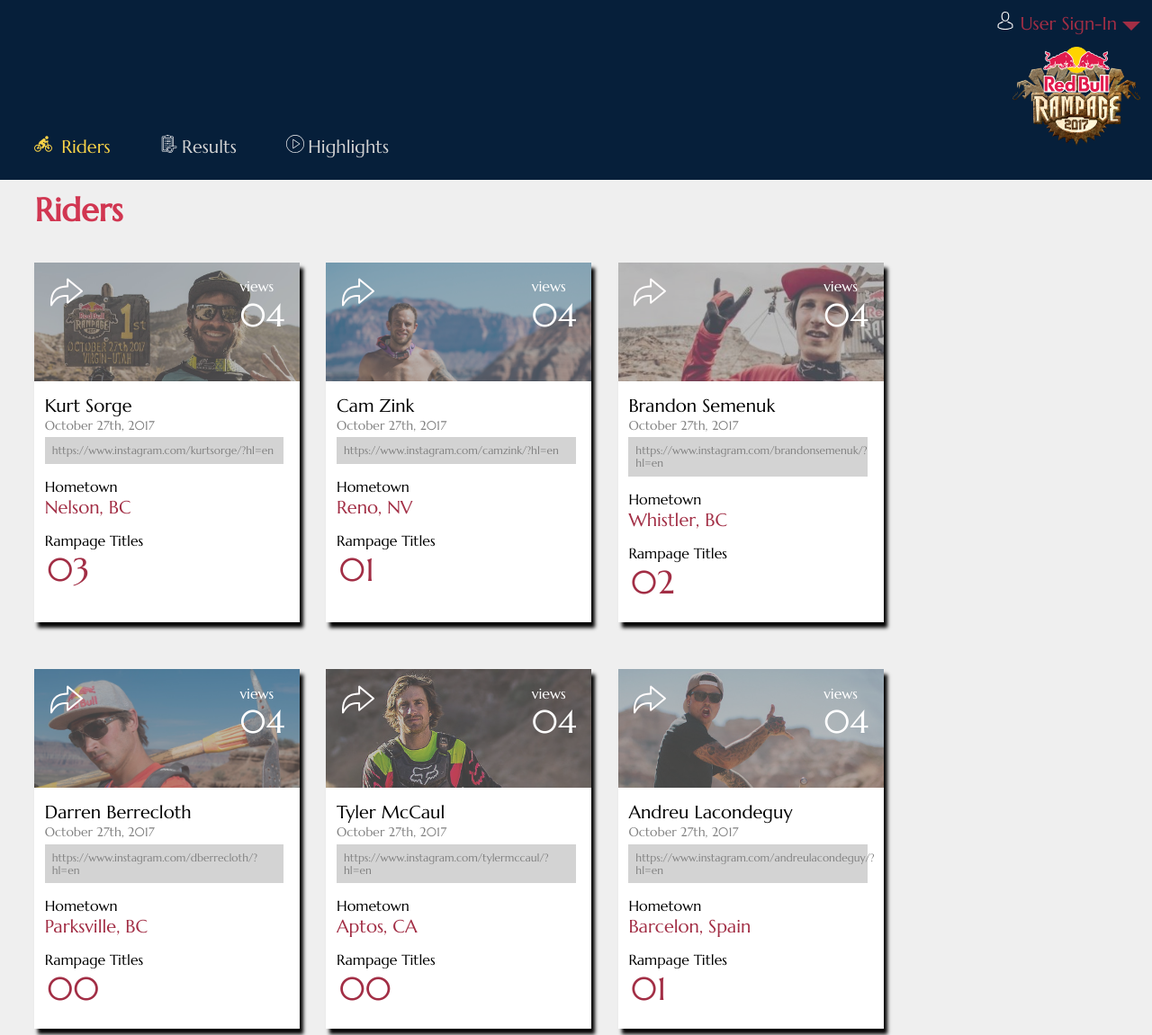
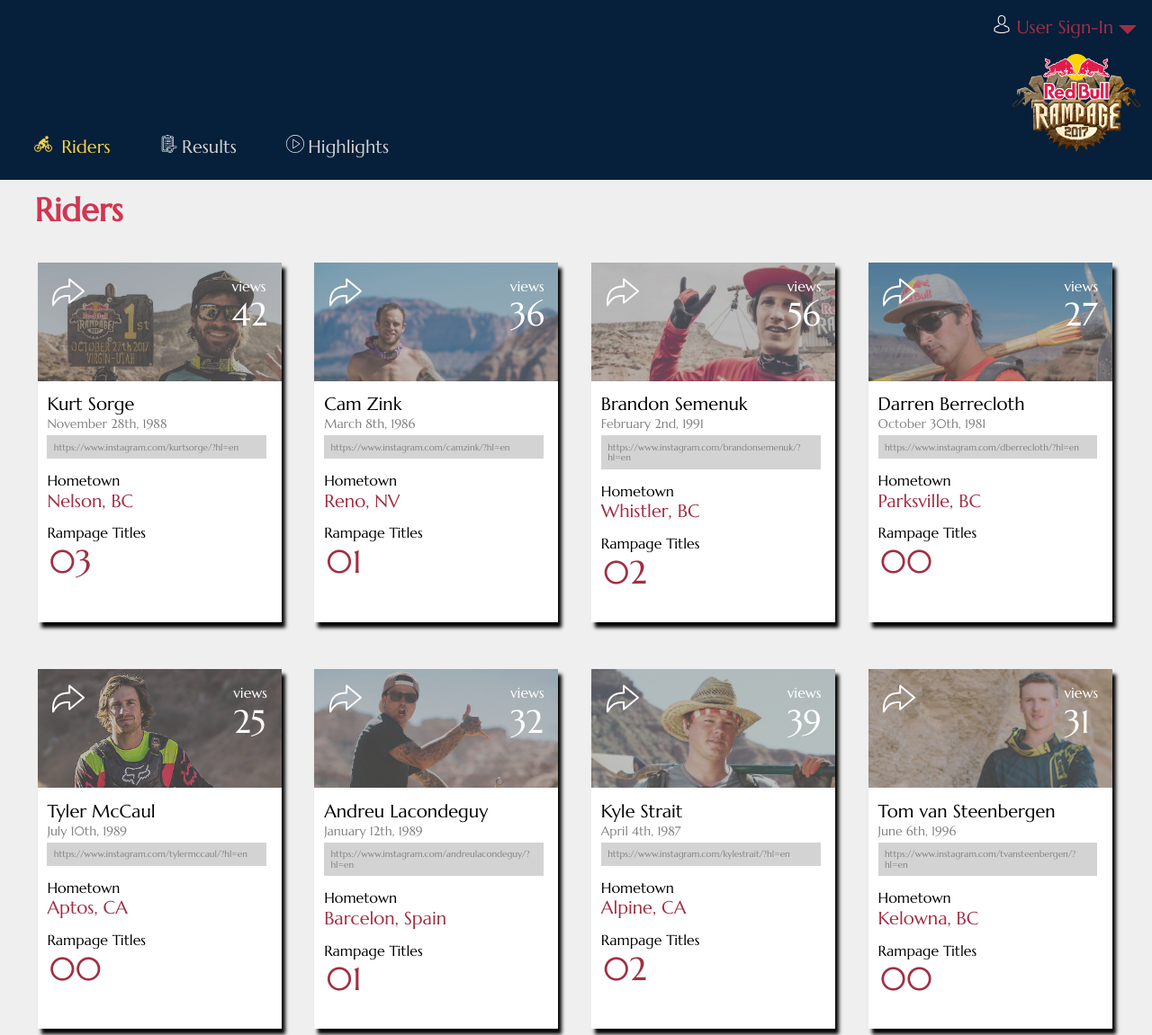
Before and after one commit to patrickmc21/pm-comp-challenge-2, a plain HTML site: page index.html in a window 1280 px wide. Shown: the top 1151 px of the page at 90% size. Drawn offline with Linux system fonts and the light colour scheme.

Commit message:
Begin readme, make compatible with safari and firefox

```diff
--- a/index.html
+++ b/index.html
@@ -1,7 +1,7 @@
 <!DOCTYPE html>
 <html lang="en">
 <head>
-  <title>Static Comp 2</title>
+  <title>RedBull Rampage - Riders</title>
   <link href="https://fonts.googleapis.com/css?family=Marcellus" rel="stylesheet">
   <link rel="stylesheet" type="text/css" href="normalize.css">
   <link rel="stylesheet" type="text/css" href="style.css">
@@ -25,14 +25,14 @@
         <div class ="banner sorge">
           <div class="haze"></div>
           <div class = "views">
-            <h3> views </h3>
-            <h4> 04 </h4>
+            <h3>views</h3>
+            <h4>42</h4>
           </div>
           <div class="icon"></div>
         </div>
         <div class = "card-content" role="complementary">
           <h2>Kurt Sorge</h2>
-          <time>October  27th, 2017</time>
+          <time>November 28th, 1988</time>
           <a href="https://www.instagram.com/kurtsorge/?hl=en">https://www.instagram.com/kurtsorge/?hl=en</a>
           <h3>Hometown</h3>
           <p>Nelson, BC</p>
@@ -44,14 +44,14 @@
         <div class ="banner zink">
           <div class="haze"></div>
           <div class = "views">
-            <h3> views </h3>
-            <h4> 04 </h4>
+            <h3>views</h3>
+            <h4>36</h4>
           </div>
           <div class="icon"></div>
         </div>
         <div class = "card-content" role="complementary">
           <h2>Cam Zink</h2>
-          <time>October  27th, 2017</time>
+          <time>March 8th, 1986</time>
           <a href="https://www.instagram.com/camzink/?hl=en">https://www.instagram.com/camzink/?hl=en</a>
           <h3>Hometown</h3>
           <p>Reno, NV</p>
@@ -63,14 +63,14 @@
         <div class ="banner semenuk">
           <div class="haze"></div>
           <div class = "views">
-            <h3> views </h3>
-            <h4> 04 </h4>
+            <h3>views</h3>
+            <h4>56</h4>
           </div>
           <div class="icon"></div>
         </div>
         <div class = "card-content" role="complementary">
           <h2>Brandon Semenuk</h2>
-          <time>October  27th, 2017</time>
+          <time>February 2nd, 1991</time>
           <a href="https://www.instagram.com/brandonsemenuk/?hl=en">https://www.instagram.com/brandonsemenuk/?hl=en</a>
           <h3>Hometown</h3>
           <p>Whistler, BC</p>
@@ -82,14 +82,14 @@
         <div class ="banner berrecloth">
           <div class="haze"></div>
           <div class = "views">
-            <h3> views </h3>
-            <h4>04</h4>
+            <h3>views</h3>
+            <h4>27</h4>
           </div>
           <div class="icon"></div>
         </div>
         <div class = "card-content" role="complementary">
           <h2>Darren Berrecloth</h2>
-          <time>October  27th, 2017</time>
+          <time>October  30th, 1981</time>
           <a href="https://www.instagram.com/dberrecloth/?hl=en">https://www.instagram.com/dberrecloth/?hl=en</a>
           <h3>Hometown</h3>
           <p>Parksville, BC</p>
@@ -101,14 +101,14 @@
         <div class ="banner mccaul">
           <div class="haze"></div>
           <div class = "views">
-            <h3> views </h3>
-            <h4> 04 </h4>
+            <h3>views</h3>
+            <h4>25</h4>
           </div>
           <div class="icon"></div>
         </div>
         <div class = "card-content" role="complementary">
           <h2>Tyler McCaul</h2>
-          <time>October  27th, 2017</time>
+          <time>July 10th, 1989</time>
           <a href="https://www.instagram.com/tylermccaul/?hl=en">https://www.instagram.com/tylermccaul/?hl=en</a>
           <h3>Hometown</h3>
           <p>Aptos, CA</p>
@@ -120,14 +120,14 @@
         <div class ="banner lacondeguy">
           <div class="haze"></div>
           <div class = "views">
-            <h3> views </h3>
-            <h4>04</h4>
+            <h3>views</h3>
+            <h4>32</h4>
           </div>
           <div class="icon"></div>
         </div>
         <div class = "card-content" role="complementary">
           <h2>Andreu Lacondeguy</h2>
-          <time>October  27th, 2017</time>
+          <time>January 12th, 1989</time>
           <a href="https://www.instagram.com/andreulacondeguy/?hl=en">https://www.instagram.com/andreulacondeguy/?hl=en</a>
           <h3>Hometown</h3>
           <p>Barcelon, Spain</p>
@@ -139,14 +139,14 @@
         <div class ="banner strait">
           <div class="haze"></div>
           <div class = "views">
-            <h3> views </h3>
-            <h4> 04 </h4>
+            <h3>views</h3>
+            <h4>39</h4>
           </div>
           <div class="icon"></div>
         </div>
         <div class = "card-content" role="complementary">
           <h2>Kyle Strait</h2>
-          <time>October  27th, 2017</time>
+          <time>April 4th, 1987</time>
           <a href="https://www.instagram.com/kylestrait/?hl=en">https://www.instagram.com/kylestrait/?hl=en</a>
           <h3>Hometown</h3>
           <p> Alpine, CA</p>
@@ -158,14 +158,14 @@
         <div class ="banner steenbergen">
           <div class="haze"></div>
           <div class = "views">
-            <h3> views </h3>
-            <h4> 04 </h4>
+            <h3>views</h3>
+            <h4>31</h4>
           </div>
           <div class="icon"></div>
         </div>
         <div class = "card-content" role="complementary">
           <h2>Tom van Steenbergen</h2>
-          <time>October  27th, 2017</time>
+          <time>June 6th, 1996</time>
           <a href="https://www.instagram.com/tvansteenbergen/?hl=en">https://www.instagram.com/tvansteenbergen/?hl=en</a>
           <h3>Hometown</h3>
           <p> Kelowna, BC</p>
--- a/style.css
+++ b/style.css
@@ -11,6 +11,7 @@ header {
 
 header h2 {
   float: right;
+  padding: 4px;
   margin: 1% 1% 0 0;
   color: #A22E45;
   font-size: 20px;
@@ -68,6 +69,7 @@ li img {
 
 main {
   height: 1000px;
+  width: 100vw;
   box-sizing: border-box;
   background-color: #EFEFEF;
   overflow: scroll;
@@ -86,23 +88,24 @@ h1 {
 }
 
 article {
-  margin: 2% 1%;
+  margin: 2% 1.3%;
   height: 40%;
   width: 22%;
-  min-width: 295px;
+  min-width: 271px;
   min-height: 400px;
   max-height: 450px;
   display: inline-block;
   box-shadow: 4px 6px 4px black;
   background-color: #FFFFFF;
-  transition-delay: .1s;
-  transition-duration: 1s;
+  -webkit-transition-delay: 0.1s;
+  -webkit-transition-duration: 1s;
 }
 
 article:hover {
-  transition-delay: .1s;
-  transform: rotate3d(0, 1, 0, 360deg);
-  transition-duration: 1s;
+  -webkit-transition-delay: 0.1s;
+  -webkit-transform: perspective(150px);
+  -webkit-transform: rotateY(360deg);
+  -webkit-transition-duration: 1s;
 }
 
 article h2 {
@@ -116,7 +119,7 @@ article time {
 }
 
 article a {
-  font-size: 12px;
+  font-size: 10px;
 }
 
 article h3 {
@@ -139,6 +142,9 @@ article h4 {
   background-size: cover;
   background-repeat: no-repeat;
   color: #FFFFFF;
+  background-color: transparent;
+  background-size: cover;
+  -webkit-transition-delay: 0.5s;
 }
 
 .banner h3{
@@ -220,13 +226,6 @@ article h4 {
 .card-content h4 {
   margin: 1%;
   color: #A22E45;
-}
-
-.banner {
-  transition-delay: .5s;
-  transition-delay: .5s;
-  background-color: transparent;
-  background-size: cover;
 }
 
 .sorge {
```
Also changed, not shown: images/pm-comp-challenge-2-screenshot.png (added), images/static-comp-challenge-2.jpg (added), 1 other file.
